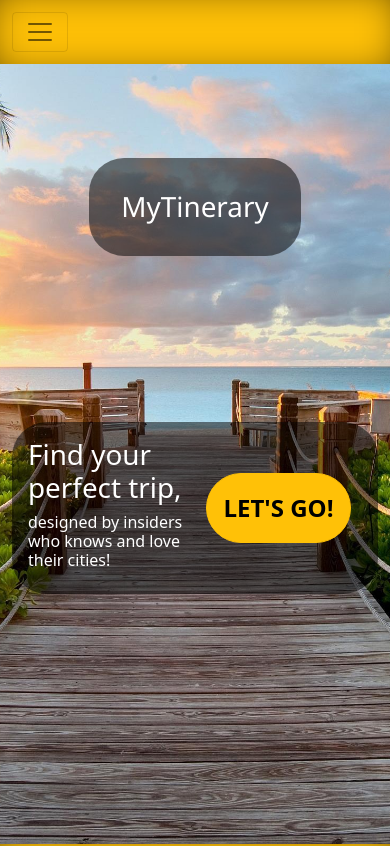
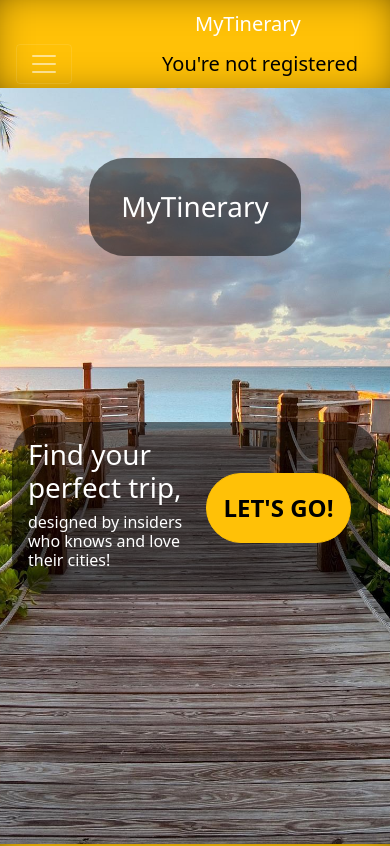
Before and after one commit to MicaelaDZ/mytinerary-zampone, a React (Create React App) app in the folder frontend/: page / in a window 390 px wide. Shown: the top 846 px of the page. Built offline with nearby package versions, Linux system fonts and the light colour scheme; no server answers.

Commit message:
pusheo 14-12

```diff
--- a/frontend/src/App.css
+++ b/frontend/src/App.css
@@ -5,11 +5,26 @@
 }
 
 .Navb {
-  height: 4rem;;
+  display: flex;
+  justify-content: space-evenly;
   background-color: #ffc107 !important;
   box-shadow: 0px 0px 50px -24px rgba(0,0,0,1) inset;
 }
 
+.dropdown-menu {
+  width: 20%!important;
+  position: absolute;
+  z-index: 1000;
+  display: none;
+  min-width: 10rem;
+  margin: 0;
+  font-size: 1rem;
+  color: #ffffff!important;
+  text-align: left;
+  list-style: none;
+  border:1px solid black;
+  border-radius: 0!important;
+}
 .white-link {
   border-radius: 35px;
   font-size: 25px;
@@ -18,11 +33,20 @@
   color: rgb(255, 255, 255);
 }
 
+.welc{
+  color:black;
+}
+.myt{
+  width: 50%;
+  display:flex;
+  justify-content: space-between;
+  align-items: center;
+}
 
-.white-link:hover {
+/* .white-link:hover {
   box-shadow: 0px 0px 30px var(--marroncito);
   color: rgb(167, 110, 6);
-}
+} */
 .personita:hover{
   color: rgb(167, 110, 6)!important;
   border-radius:unset!important;
@@ -30,11 +54,7 @@
 
 }
 
-.personita {
-  font-size: 35px;
-  margin: 0;
-  color:white;
-}
+
 
 
 a {
@@ -327,6 +347,8 @@ background-color: rgba(255, 255, 255, 0.515);
     border: none;
 
   }
+
+
   .formulario{
     width: 90%!important;
    }
@@ -337,10 +359,43 @@ background-color: rgba(255, 255, 255, 0.515);
    }
 
 }
+
+@media (max-width: 480px){
+  .white-link{
+    font-size: 18px;
+   margin-right: 1rem;
+  margin-left: 1rem;
+  border-radius: 15px;;
+
+  }
+
+
+  .navbar>.container {
+    display: flex;
+    flex-direction: row-reverse;
+    flex-wrap: inherit;
+    align-items: center;
+    justify-content: space-between;
+}
+  .welcome{
+    display:flex;
+    align-items: center;
+    justify-content: space-around;
+    text-align: center;
+    line-height: 30px;
+  }
+
+  .container{
+    margin-right: 0!important;
+
+  }
+}
 @media (max-width: 425px) {
   .card:hover .txt-description {
     display: none;
   }
+
+
 
 
 
--- a/frontend/src/componentes/Navigation.js
+++ b/frontend/src/componentes/Navigation.js
@@ -1,57 +1,82 @@
-import { Navbar, Nav, Container } from "react-bootstrap"
-import { BiUserCircle } from "react-icons/bi";
+import { Navbar, Nav, Container,NavDropdown } from "react-bootstrap"
 import {Link} from 'react-router-dom';
 import {connect} from 'react-redux'
 import authAction from "../redux/actions/authAction";
 
 function Navigation(props) {
   localStorage.getItem("token") && !props.token && props.signInToken()
+  let userphoto = <img
+  className="account-img"
+  alt="userphoto"
+  src="https://ps.w.org/simple-user-avatar/assets/icon-256x256.png?rev=2413146"/>
+
   return (
-    <>
-      <Navbar collapseOnSelect fixed="top" className="Navb col-12 col-lg-12 col-md-12 col-sm-12" expand='md' >
-        <Container>
-          <Navbar.Collapse className="justify-content-start" id='responsive-navbar-nav'>
+     <>
+      <Navbar className="Navb p-1" collapseOnSelect fixed="top" expand="lg" variant="dark">
+        <Container >
+          <Link className="myt" to="/">
+
+            <Navbar.Brand>
+              <span className="yellow">MyTinerary </span>
+            </Navbar.Brand>
+            </Link>
+            <Navbar.Brand>
+            {props.token ? (
+               <span className="welc"> ¡Welcome,  {props.token.name}! </span> ) : <span className="welc">You're not registered</span>}
+            </Navbar.Brand>
+
+
+          <Navbar.Toggle aria-controls="responsive-navbar-nav" />
+          <Navbar.Collapse
+            className="justify-content-end"
+            id="responsive-navbar-nav"
+          >
             <Nav>
-              <div className="welcome">
-              <Link to="/"><span className='white-link'>Home</span></Link>
-              <Link to="/cities"><span className='white-link'>Cities</span></Link>
-              </div>
-              </Nav>
-              </Navbar.Collapse>
+              <Nav.Link as={Link} to="/">
+                <span className="white-link ">Home</span>
+              </Nav.Link>
+              <Nav.Link as={Link} to="/cities">
+                <span className="white-link ">Cities</span>
+              </Nav.Link>
 
-              <Navbar.Collapse className="justify-content-end">
-                <Nav>
               {!props.token ? (
-                <div className="welcome" >
-              <Link to='/signup'><span className='white-link'>Sign Up</span></Link>
-              <Link to='/signin'><span className='white-link'>Sign In</span></Link>
-              <Link to='/signin'><span className='personita'><BiUserCircle/></span></Link>
-                </div>
-              ) : (
-                <>
-                <div className="welcome2">
-                  <div>
-                      <h5 className="m-2">¡Welcome {props.token.name}!</h5>
-                    </div>
-                  <div className="account-img">
-                    <img  className="account-img" alt="img" src={props.token.photo ? props.token.photo  : "https://static.wikia.nocookie.net/disney/images/8/82/Nemo.png/revision/latest?cb=20130819182247&path-prefix=es" } />
-                  </div>
-                </div>
-                <div className="d-flex flex-end">
-                <Link to="/" onClick={() => {props.signOut() }}><span className="white-link">Sign out</span> </Link>
-               </div>
-                </>
-              ) }
+              <NavDropdown className="navText navIcon" title={userphoto} id="basic-nav-dropdown">
+                <NavDropdown.Item as={Link} to="/signup">Sign up</NavDropdown.Item>
+                <NavDropdown.Item as={Link} to="/signin">Sign in</NavDropdown.Item>
+              </NavDropdown>
+            ) : (
+              <>
+                <NavDropdown
+                  className="white-link "
+                  title={
+                    <img
+                      src={
+                        props.token.photo
+                          ? props.token.photo
+                          : "https://static.wikia.nocookie.net/disney/images/8/82/Nemo.png/revision/latest?cb=20130819182247&path-prefix=es"
+                      }
+                      className="account-img"
+                      alt="user_photo"
+                    />
+                  }
+                  id="basic-nav-dropdown"
+                >
+                  <NavDropdown.Item>
+                    <NavDropdown.Item as={Link} onClick={() => { props.signOut() }} to="/signin">Sign Out</NavDropdown.Item>
+
+                  </NavDropdown.Item>
+                </NavDropdown>
+              </>
+            )}
+
             </Nav>
-
           </Navbar.Collapse>
-
-          <Navbar.Toggle aria-controls='responsive-navbar-nav' />
         </Container>
       </Navbar>
+    </>
 
 
-    </>
+
   )
 }
 
@@ -69,3 +94,46 @@ const mapDispatchToProps = {
 }
 
 export default connect(mapStateToProps, mapDispatchToProps)(Navigation)
+
+
+// <Navbar collapseOnSelect fixed="top" className="Navb col-12 col-lg-12 col-md-12 col-sm-12" expand="sm" >
+// <Container>
+//   <Navbar.Collapse className="justify-content-start" id='responsive-navbar-nav'>
+//     <Nav>
+//       <div className="welcome">
+//       <Link to="/"><span className='white-link'>Home</span></Link>
+//       <Link to="/cities"><span className='white-link'>Cities</span></Link>
+//       </div>
+//       </Nav>
+//       </Navbar.Collapse>
+
+//       <Navbar.Collapse className="justify-content-end">
+//         <Nav>
+//       {!props.token ? (
+//         <div className="welcome" >
+//       <Link to='/signup'><span className='white-link'>Sign Up</span></Link>
+//       <Link to='/signin'><span className='white-link'>Sign In</span></Link>
+//       <Link to='/signin'><span className='personita'><BiUserCircle/></span></Link>
+//         </div>
+//       ) : (
+//         <>
+//         <div className="welcome2">
+//           <div>
+//               <h5 className="">¡Welcome {props.token.name}!</h5>
+//             </div>
+//           <div className="account-img">
+//             <img  className="account-img" alt="img" src={props.token.photo ? props.token.photo  : "https://static.wikia.nocookie.net/disney/images/8/82/Nemo.png/revision/latest?cb=20130819182247&path-prefix=es" } />
+//           </div>
+//         <div className="signout">
+//         <Link to="/" onClick={() => {props.signOut() }}><span className="white-link">Sign out</span> </Link>
+//        </div>
+//         </div>
+//         </>
+//       ) }
+//     </Nav>
+
+//   </Navbar.Collapse>
+
+//   <Navbar.Toggle aria-controls='responsive-navbar-nav' />
+// </Container>
+// </Navbar>
--- a/frontend/src/componentes/SignInComponent.js
+++ b/frontend/src/componentes/SignInComponent.js
@@ -28,10 +28,10 @@ function SignInComponent(props){
     password.current.value = ""
 
   }
-  useEffect(()=> {
+
     props.token && navigate("/", {replace: true})
 
-  }, [])
+
     return(
         <>
         <div className="contenedorsignin">
--- a/frontend/src/componentes/SignupComponent.js
+++ b/frontend/src/componentes/SignupComponent.js
@@ -9,6 +9,9 @@ import {useNavigate} from "react-router-dom"
 
 function SignupComponent(props){
   let navigate = useNavigate()
+  localStorage.getItem("token") && !props.token && props.signInToken()
+  props.token && navigate("/", {replace: true})
+
   const responseGoogle = (response) => {
     let googleUser = {
       name: response.profileObj.givenName,
@@ -52,10 +55,10 @@ function SignupComponent(props){
     country.current.value = ""
 
   }
-  useEffect(()=> {
-    props.token && navigate("/", {replace: true})
 
-  }, [])
+
+
+
 
     return(
         <>
--- a/frontend/src/redux/actions/authAction.js
+++ b/frontend/src/redux/actions/authAction.js
@@ -10,7 +10,11 @@ const authAction = {
                     ...newUser})
 
                 if(user.data.success && !user.data.error){
-
+                    console.log(user)
+                    toast.success("Hello " + user.data.response.newUser.name, {
+                        position: toast.POSITION.TOP_CENTER,
+                       icon: "👌"
+                    })
                 localStorage.setItem("token", user.data.response.token)
                 dispatch({type: "NEW_USER", payload: user})
                 }else{
```
